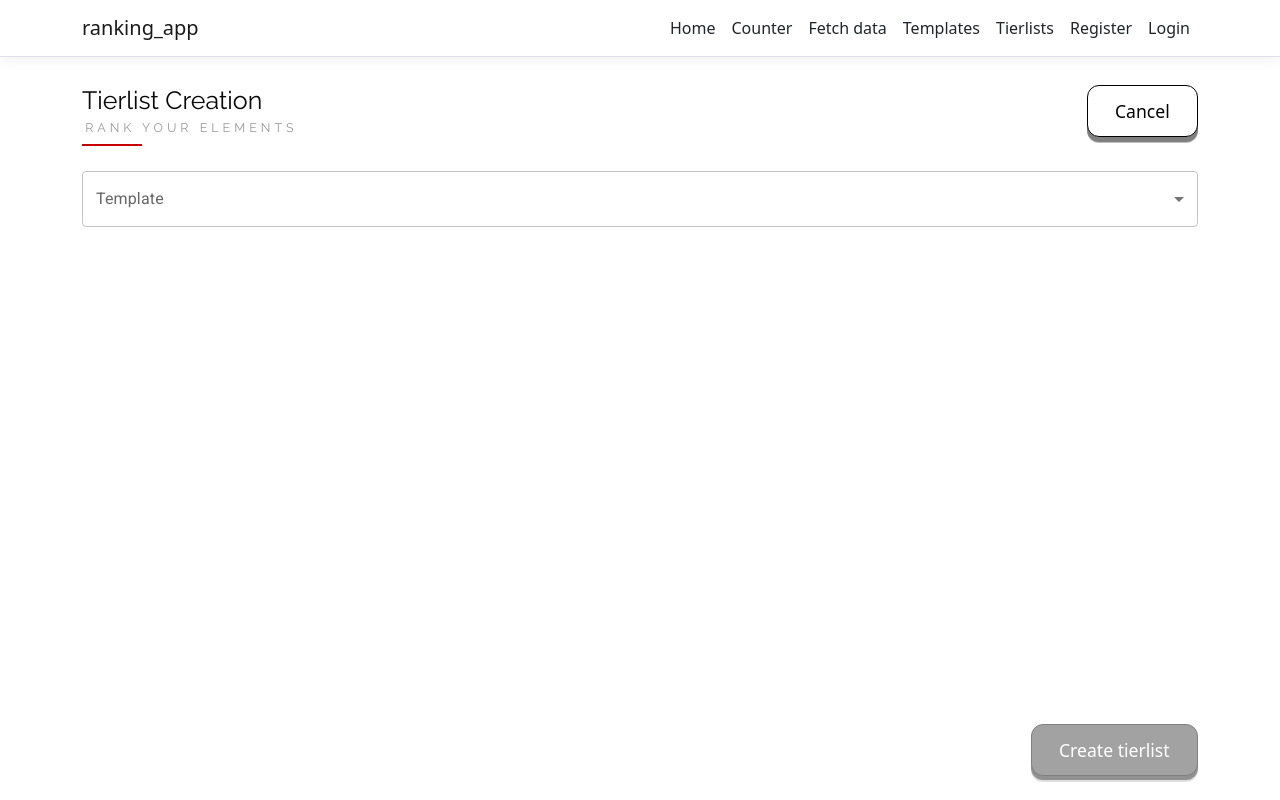
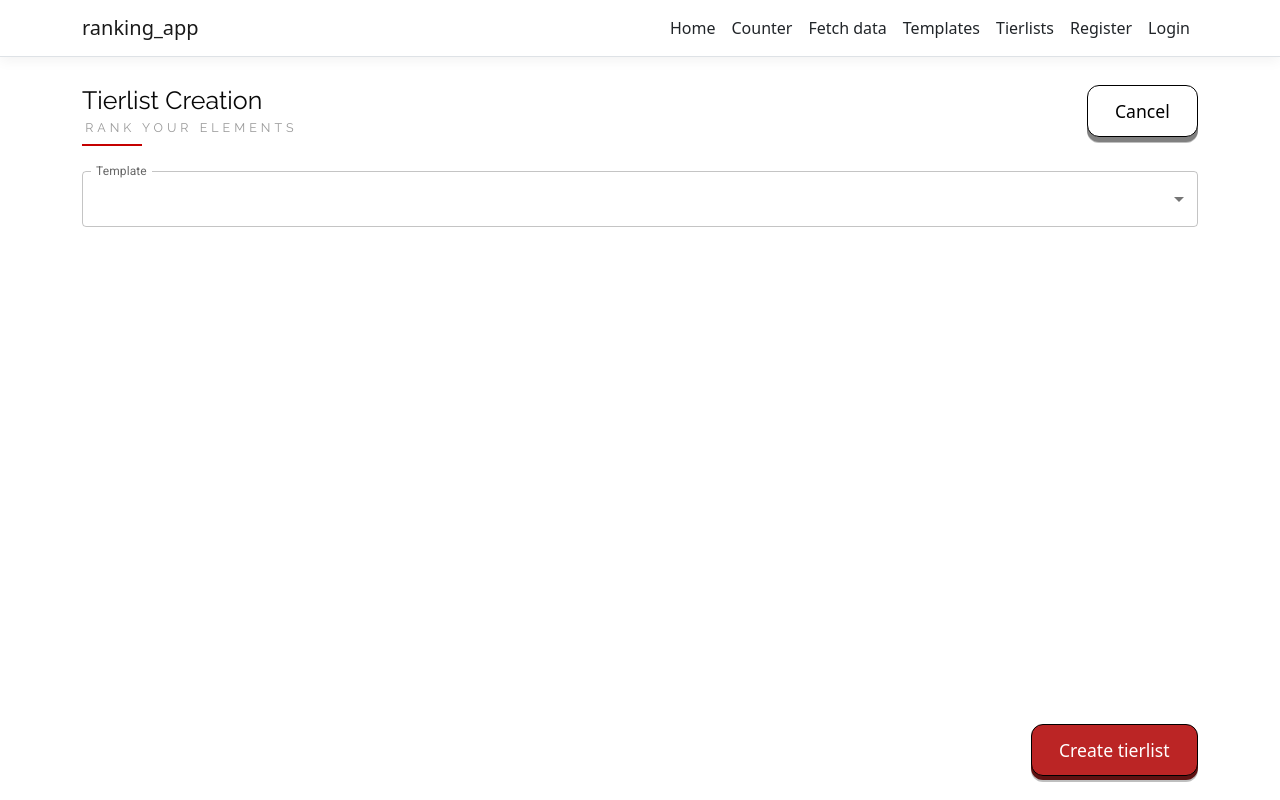
Before and after one commit to mickael-lalanne/ranking-app, a React (Create React App) app in the folder ClientApp/: page /tierlists in a window 1280 px wide. Both pictures are taken after a click on the button "Add tierlist". Built offline with nearby package versions, Linux system fonts and the light colour scheme; no server answers.

Commit message:
Client: implement tierlist update

```diff
--- a/ClientApp/src/components/template/TemplatesViewer.tsx
+++ b/ClientApp/src/components/template/TemplatesViewer.tsx
@@ -2,10 +2,9 @@ import React from 'react';
 import { TIERS_COLORS, Template, Tier } from '../../models/Template';
 import { css } from '@emotion/css';
 import { useAppSelector } from '../../app/hooks';
+import { ViewerComponentProps } from '../../models/RankingLayout';
 
-const TemplatesViewer = (
-    { editHandler } : { editHandler: (template: Template) => void }
-) => {
+const TemplatesViewer = ({ editHandler } : ViewerComponentProps) => {
     // Retrieve user templates from the store
     const userTemplates: Template[] = useAppSelector((state) => state.templates.templates);
 
--- a/ClientApp/src/components/tierlist/TierlistsEditor.tsx
+++ b/ClientApp/src/components/tierlist/TierlistsEditor.tsx
@@ -11,14 +11,31 @@ import ToRankSection from './ToRankSection';
 import AppButton from '../shared/AppButton';
 import { Tierlist } from '../../models/Tierlist';
 
+// Hack : without an empty template used in the useState default value,
+// mui select won't display the value when a tierlist is edited
+// That's because when you pass a value to TextField component with undefined,
+// the TextField component will assume that is an uncontrolled component.
+// Cf https://stackoverflow.com/questions/63567876/react-hooks-not-setting-the-select-value-after-fetching-options
+const emptyTemplate: Template = { id: -1, name: '', tiers: [], elements: []};
+
 const TierlistsEditor = ({ itemToEdit, saveHandler, mode }: EditorComponentProps) => {
-    const [selectedTemplate, setSelectedTemplate] = useState<Template>();
+    const [selectedTemplate, setSelectedTemplate] = useState<Template | undefined>(emptyTemplate);
     const [draggedElement, setDraggedElement] = useState<Element>();
     const [rankedElements, setRankedElements] = useState<RankedElement[]>([]);
     const [saveButtonText, setSaveButtonText] = useState<string>('');
 
     useEffect(() => {
         setSaveButtonText(itemToEdit ? 'Save changes' : 'Create tierlist');
+
+        if (itemToEdit) {
+            const templateToSelect: Template | undefined = allUserTemplates.find(
+                t => t.id === (itemToEdit as Tierlist).templateId
+            );
+            if (templateToSelect) {
+                setSelectedTemplate(templateToSelect);
+            }
+            setRankedElements((itemToEdit as Tierlist).rankedElements);
+        }
     }, [mode]);
 
     // Retrieve user templates from the store
@@ -68,8 +85,9 @@ const TierlistsEditor = ({ itemToEdit, saveHandler, mode }: EditorComponentProps
             }
             //  If the element has already been ranked, when its position has been changed, update the rankedElements array
             else {
-                rankedElements[rankedEltIndex] = newRankedElement;
-                setRankedElements(rankedElements);
+                const rankedElementCopy: RankedElement[] = rankedElements.slice();
+                rankedElementCopy[rankedEltIndex] = newRankedElement;
+                setRankedElements(rankedElementCopy);
             }
         }
 
@@ -105,7 +123,7 @@ const TierlistsEditor = ({ itemToEdit, saveHandler, mode }: EditorComponentProps
 
         return (
             <TextField
-                value={selectedTemplate?.name}
+                value={selectedTemplate?.id}
                 className={template_select_style}
                 label="Template"
                 select
--- a/ClientApp/src/components/tierlist/TierlistsViewer.tsx
+++ b/ClientApp/src/components/tierlist/TierlistsViewer.tsx
@@ -4,8 +4,9 @@ import { Tierlist } from '../../models/Tierlist';
 import { useAppSelector } from '../../app/hooks';
 import { Template } from '../../models/Template';
 import RankingGrid from './RankingGrid';
+import { ViewerComponentProps } from '../../models/RankingLayout';
 
-const TierlistsViewer = () => {
+const TierlistsViewer = ({ editHandler } : ViewerComponentProps) => {
     // Retrieve user tierlists from the store
     const userTierlists: Tierlist[] = useAppSelector((state) => state.tierlists.tierlists);
     const userTemplates: Template[] = useAppSelector((state) => state.templates.templates);
@@ -26,7 +27,7 @@ const TierlistsViewer = () => {
 
         userTierlists.forEach(tierlist => {
             tierlists.push(
-                <div className={tierlist_element_style}>
+                <div className={tierlist_element_style} onClick={() => editHandler(tierlist)}>
                     {TierlistPreview(tierlist)}
                     <div className={tierlist_title_style}>{tierlist.name}</div>
                 </div>
--- a/ClientApp/src/models/RankingLayout.ts
+++ b/ClientApp/src/models/RankingLayout.ts
@@ -17,11 +17,16 @@ export enum ERankingLayoutMode {
 };
 
 type EditorComponent = ({ saveHandler, itemToEdit, mode }: EditorComponentProps) => React.JSX.Element;
+type ViewerComponent = ({ editHandler }: ViewerComponentProps) => React.JSX.Element;
 
 export interface EditorComponentProps {
-    saveHandler: (itemToSave: Template | Tierlist) => Promise<void>;
-    itemToEdit?: Template | Tierlist | undefined;
+    saveHandler: (itemToSave: RankingType) => Promise<void>;
+    itemToEdit?: RankingType | undefined;
     mode: ERankingLayoutMode;
+};
+
+export interface ViewerComponentProps {
+    editHandler: (itemToEdit: RankingType) => void;
 };
 
 export interface RankingLayoutProps {
@@ -34,9 +39,7 @@ export interface RankingLayoutProps {
     editorTitle: string;
     editorSubtitle: string;
     editorBtnText: string;
-    ViewerComponent: ({ editHandler }: {
-        editHandler: (template: Template) => void;
-    }) => React.JSX.Element;
+    ViewerComponent: ViewerComponent;
     EditorComponent: EditorComponent;
     createFunction: (itemToCreate: RankingType, dispatch: AppDispatch) => Promise<any>;
     updateFunction: (itemToUpdate: RankingType, dispatch: AppDispatch) => Promise<any>;
@@ -74,6 +77,6 @@ export const TIERLIST_LAYOUT_PROPS: RankingLayoutProps = {
     ViewerComponent: TierlistsViewer,
     EditorComponent: TierlistsEditor,
     createFunction: createTierlist as (tierlistToCreate: RankingType) => Promise<Tierlist>,
-    updateFunction: updateTierlist as (tierlistToUpdate: RankingType) => Promise<Response>,
+    updateFunction: updateTierlist as (tierlistToUpdate: RankingType) => Promise<void>,
     deleteFunction: deleteTierlist
 };
--- a/ClientApp/src/services/TierlistServices.ts
+++ b/ClientApp/src/services/TierlistServices.ts
@@ -31,7 +31,7 @@ export const createTierlist = async (
     const serverResponse = await fetch(TIERLIST_ENDPOINT, requestOptions);
     const createdTierlist: Tierlist = await serverResponse.json();
 
-    // Save the created template in the store
+    // Save the created tierlist in the store
     dispatch(addTierlistInStore(createdTierlist));
 
     return createdTierlist;
@@ -43,12 +43,18 @@ export const deleteTierlist = async (tierlistId: number): Promise<void> => {
 };
 
 // PUT
-export const updateTierlist = async (tierlistToUpdate: Tierlist): Promise<Response> => {
+export const updateTierlist = async (
+    tierlistToUpdate: Tierlist,
+    dispatch: AppDispatch
+): Promise<void> => {
     const requestOptions: RequestInit = {
         method: 'PUT',
         headers: { 'Content-Type': 'application/json' },
         body: JSON.stringify(tierlistToUpdate)
     };
 
-    return await fetch(`${TIERLIST_ENDPOINT}/${tierlistToUpdate.id}`, requestOptions);
+    await fetch(`${TIERLIST_ENDPOINT}/${tierlistToUpdate.id}`, requestOptions);
+
+    // Once tierlist is updated in base, update the store
+    dispatch(updateTierlistInStore(tierlistToUpdate));
 }
```
